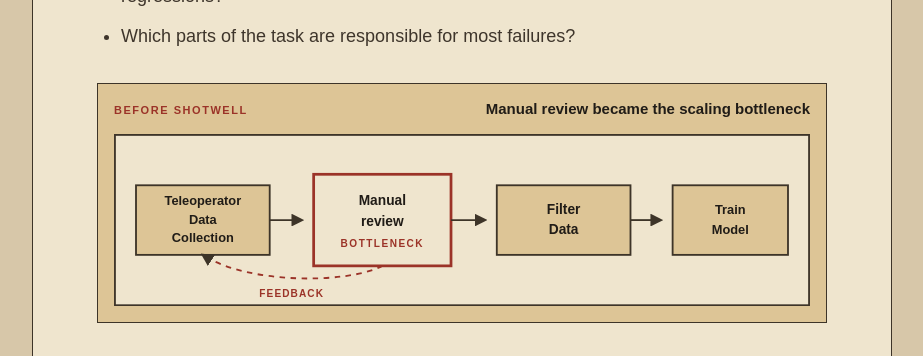
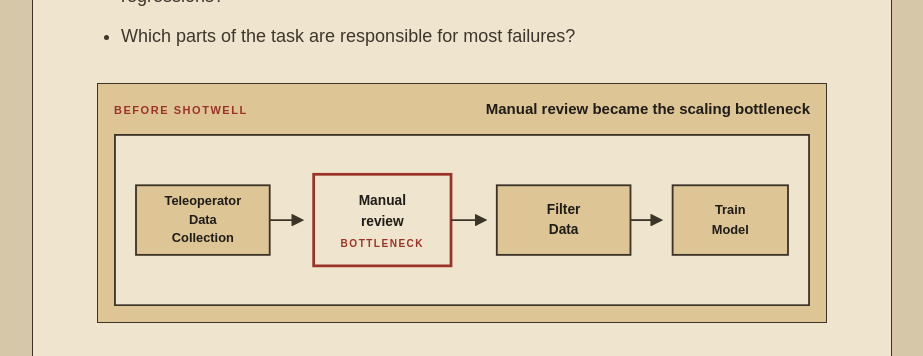
Before and after one commit to shotwellai/website, a plain HTML site: page ultra-case-study/index.html in a window 1280 px wide. Shown: the part 1360-1716 px from the top of the page, without its empty margins (178-1101 px from the left). Drawn offline with Linux system fonts and the light colour scheme.

Commit message:
Remove workflow feedback arrow

```diff
--- a/ultra-case-study/index.html
+++ b/ultra-case-study/index.html
@@ -98,7 +98,7 @@
         </figcaption>
         <svg class="workflow-svg" viewBox="0 0 760 188" role="img" aria-labelledby="manual-workflow-title manual-workflow-desc">
           <title id="manual-workflow-title">Before Shotwell manual review workflow</title>
-          <desc id="manual-workflow-desc">Teleoperator data collection moved through manual review, data filtering, and model training, with feedback from manual review going back to teleoperators.</desc>
+          <desc id="manual-workflow-desc">Teleoperator data collection moved through manual review, data filtering, and model training.</desc>
           <defs>
             <marker id="arrowhead" viewBox="0 0 10 10" refX="8" refY="5" markerWidth="7" markerHeight="7" orient="auto-start-reverse">
               <path d="M 0 0 L 10 5 L 0 10 z" fill="#3d3428"></path>
@@ -130,9 +130,6 @@
           <path d="M 170 94 H 205" fill="none" stroke="#3d3428" stroke-width="2" marker-end="url(#arrowhead)"></path>
           <path d="M 368 94 H 405" fill="none" stroke="#3d3428" stroke-width="2" marker-end="url(#arrowhead)"></path>
           <path d="M 564 94 H 597" fill="none" stroke="#3d3428" stroke-width="2" marker-end="url(#arrowhead)"></path>
-          <path d="M 293 144 C 255 164, 145 164, 97 132" fill="none" stroke="#9b3328" stroke-width="2" stroke-dasharray="6 6" marker-end="url(#arrowhead)"></path>
-          <rect x="150" y="166" width="88" height="16" fill="#efe5ce"></rect>
-          <text class="workflow-accent" x="194" y="178" text-anchor="middle" font-size="11" font-weight="800" letter-spacing="1.2">FEEDBACK</text>
         </svg>
       </figure>
       <p>Without dense labels, these questions required manual review. With Shotwell, they became database queries.</p>
```
